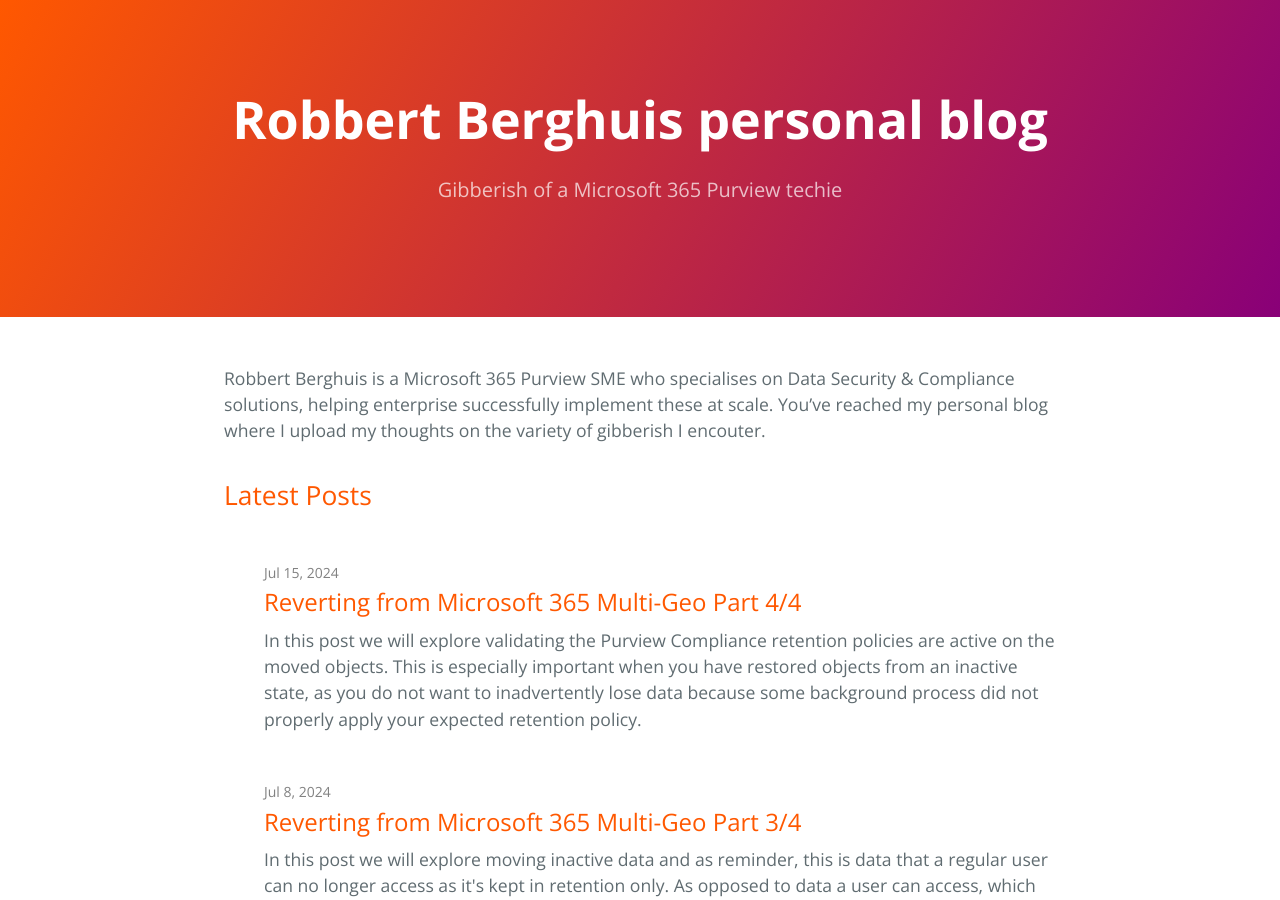
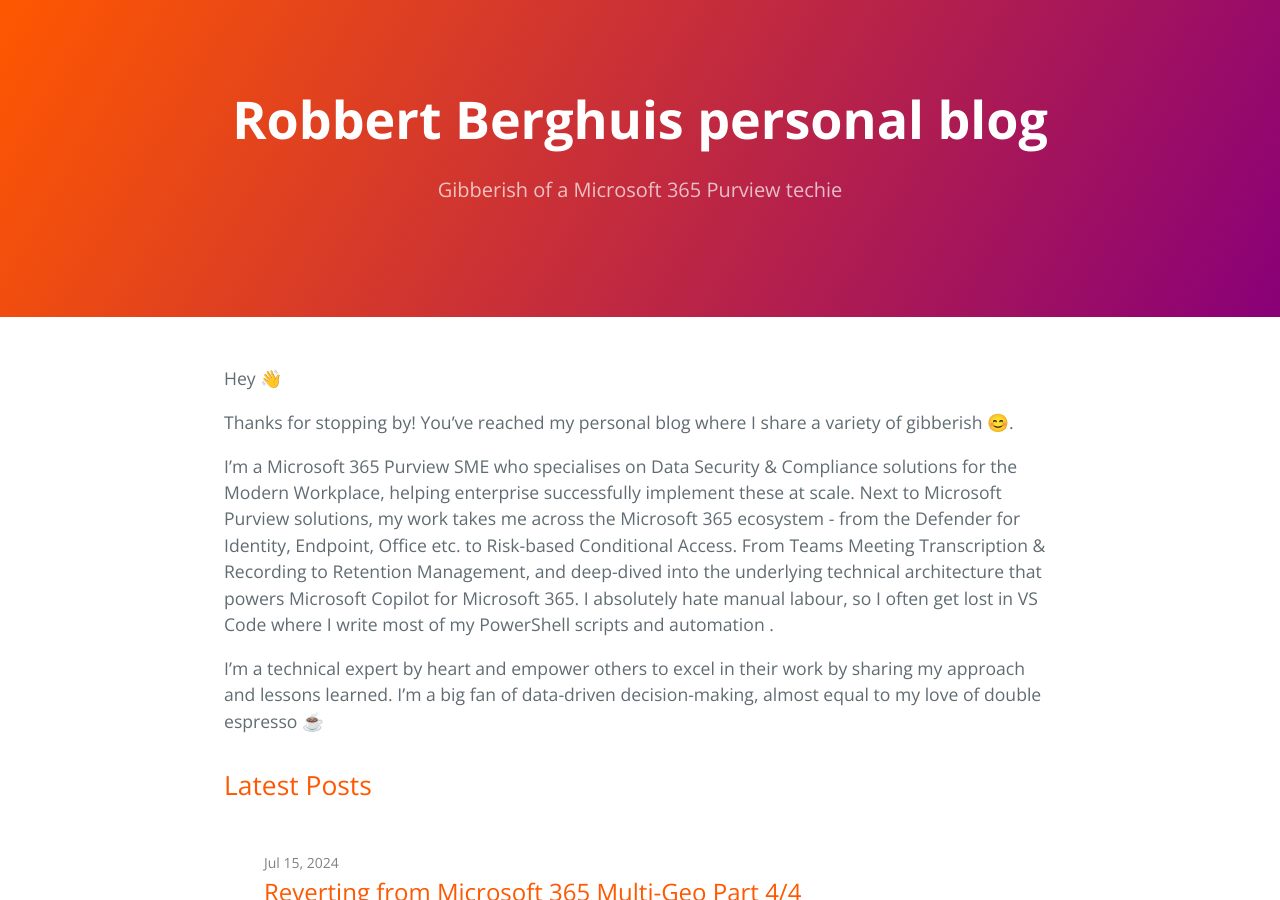
Before and after one commit to rberghuis/rberghuis.github.io, a Jekyll site: the page built from index.md, in a window 1280 px wide and 900 px high. Built offline with Jekyll 4.4.1, drawn with Linux system fonts in a browser that asks for light colours.

Commit message:
Initial commit

```diff
--- a/index.md
+++ b/index.md
@@ -8,4 +8,10 @@
 layout: home
 ---
 
-Robbert Berghuis is a Microsoft 365 Purview SME who specialises on Data Security & Compliance solutions, helping enterprise successfully implement these at scale. You've reached my personal blog where I upload my thoughts on the variety of gibberish I encouter.
+Hey 👋
+
+Thanks for stopping by! You've reached my personal blog where I share a variety of gibberish 😊.
+
+I'm a Microsoft 365 Purview SME who specialises on Data Security & Compliance solutions for the Modern Workplace, helping enterprise successfully implement these at scale. Next to Microsoft Purview solutions, my work takes me across the Microsoft 365 ecosystem - from the Defender for Identity, Endpoint, Office etc. to Risk-based Conditional Access. From Teams Meeting Transcription & Recording to Retention Management, and deep-dived into the underlying technical architecture that powers Microsoft Copilot for Microsoft 365. I absolutely hate manual labour, so I often get lost in VS Code where I write most of my PowerShell scripts and automation .
+
+I'm a technical expert by heart and empower others to excel in their work by sharing my approach and lessons learned. I'm a big fan of data-driven decision-making, almost equal to my love of double espresso ☕
```
